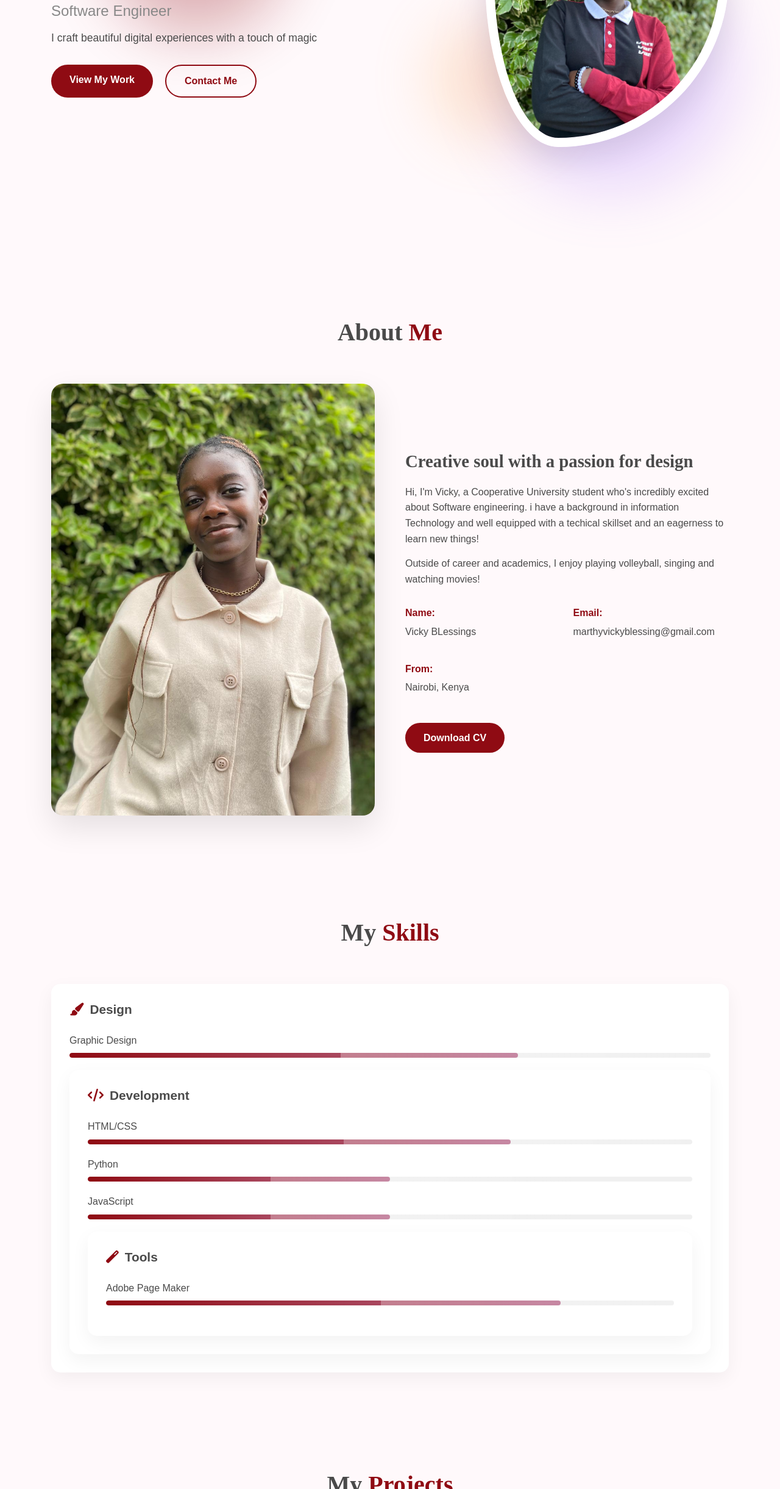
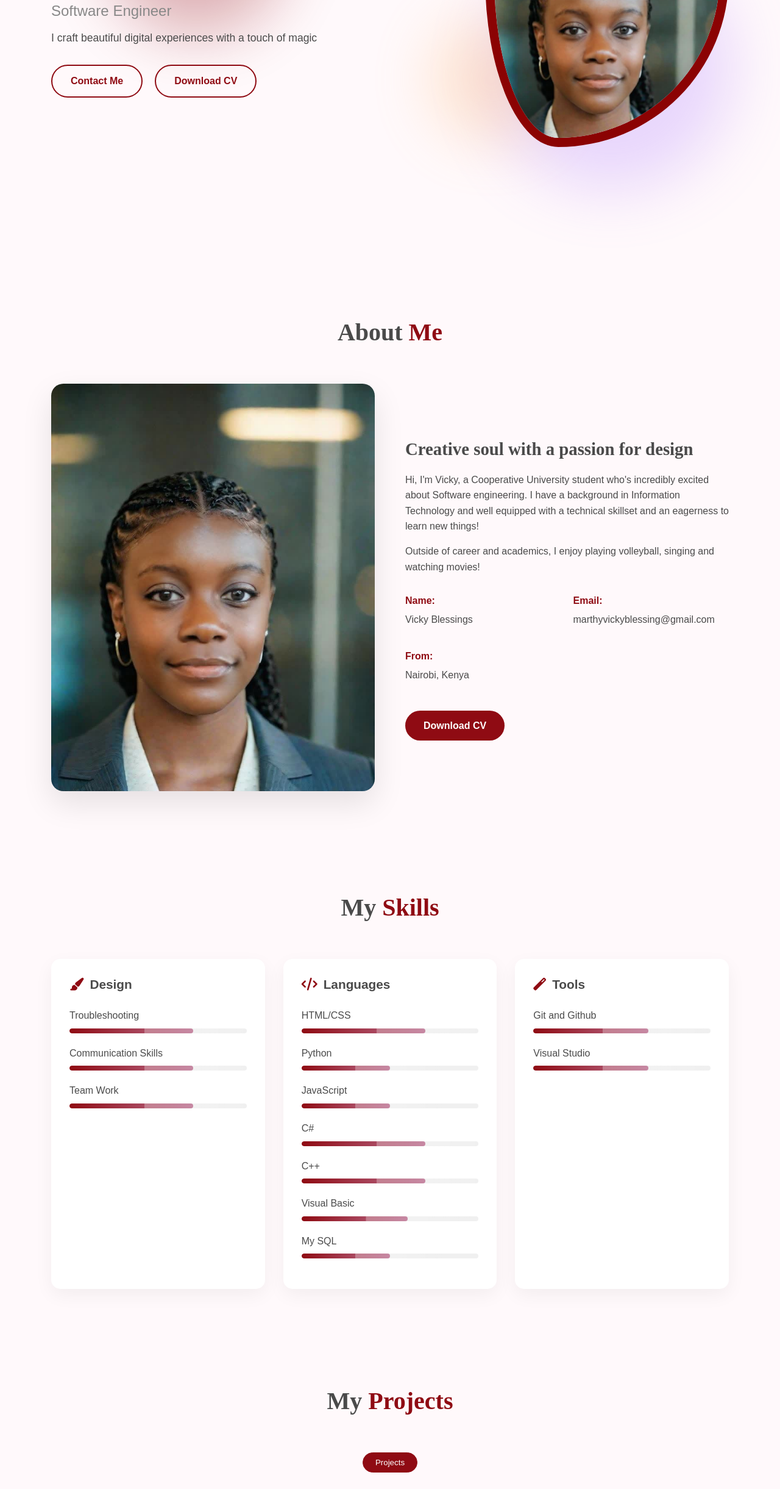
Before and after one commit to Vicky-Blessing/vicky-portfolio, a plain HTML site: page index.html in a window 1280 px wide. Shown: the part 359-2800 px from the top of the page at 61% size. Drawn offline with Linux system fonts and the light colour scheme.

Commit message:
MY PORTFOLIO

```diff
--- a/index.html
+++ b/index.html
@@ -11,6 +11,9 @@
     <header>
         <div class="container">
             <div class="logo">Vicky<span>Blessings.</span></div>
+
+            <input type="checkbox" id="menu-toggle" class="menu-toggle-checkbox">
+
             <nav class="nav-links">
                 <a href="#home">Home</a>
                 <a href="#about">About</a>
@@ -18,9 +21,11 @@
                 <a href="#projects">Projects</a>
                 <a href="#contact">Contact</a>
             </nav>
-            <div class="menu-toggle">
+
+            <label for="menu-toggle" class="menu-toggle">
                 <i class="fas fa-bars"></i>
-            </div>
+                <i class="fas fa-times"></i>
+            </label>
         </div>
     </header>
 
@@ -31,13 +36,13 @@
                 <h2>Software Engineer</h2>
                 <p>I craft beautiful digital experiences with a touch of magic</p>
                 <div class="hero-buttons">
-                    <a href="#projects" class="btn primary">View My Work</a>
                     <a href="#contact" class="btn secondary">Contact Me</a>
+                    <a href="VICKY'S CV.pdf" class="btn secondary">Download CV</a>
                 </div>
             </div>
             <div class="hero-image">
                 <div class="image-wrapper">
-                    <img src="vicky2.jpg" alt="My potrait">
+                    <img src="potrait.jpg" alt="My potrait">
                 </div>
             </div>
         </div>
@@ -53,13 +58,13 @@
             <h2 class="section-title">About <span>Me</span></h2>
             <div class="about-content">
                 <div class="about-image">
-                    <img src="vicky.jpg" alt="About me">
+                    <img src="potrait.jpg" alt="About me">
                 </div>
                 <div class="about-text">
                     <h3>Creative soul with a passion for design</h3>
                     <p>Hi, I'm Vicky, a Cooperative University student who's incredibly excited
-                        about Software engineering. i have a background in information Technology
-                        and well equipped with a techical skillset and an eagerness to learn new things!
+                        about Software engineering. I have a background in Information Technology
+                        and well equipped with a technical skillset and an eagerness to learn new things!
                     </p>
                     <p>Outside of career and academics, I enjoy playing volleyball, singing
                         and watching movies!
@@ -67,7 +72,7 @@
                     <div class="about-details">
                         <div class="detail-item">
                             <span>Name:</span>
-                            <p>Vicky BLessings</p>
+                            <p>Vicky Blessings</p>
                         </div>
                         <div class="detail-item">
                             <span>Email:</span>
@@ -88,16 +93,33 @@
         <div class="container">
             <h2 class="section-title">My <span>Skills</span></h2>
             <div class="skills-container">
+
                 <div class="skill-category">
                     <h3><i class="fas fa-paint-brush"></i> Design</h3>
                     <div class="skill-item">
-                        <span>Graphic Design</span>
+                        <span>Troubleshooting</span>
                         <div class="skill-bar">
                             <div class="skill-progress" style="width: 70%"></div>
                         </div>
                     </div>
+
+                    <div class="skill-item">
+                        <span>Communication Skills</span>
+                        <div class="skill-bar">
+                            <div class="skill-progress" style="width: 70%"></div>
+                        </div>
+                    </div>
+
+                    <div class="skill-item">
+                        <span>Team Work</span>
+                        <div class="skill-bar">
+                            <div class="skill-progress" style="width: 70%"></div>
+                        </div>
+                    </div>
+                </div>
+
                 <div class="skill-category">
-                    <h3><i class="fas fa-code"></i> Development</h3>
+                    <h3><i class="fas fa-code"></i> Languages</h3>
                     <div class="skill-item">
                         <span>HTML/CSS</span>
                         <div class="skill-bar">
@@ -118,16 +140,51 @@
                         </div>
                     </div>
 
+                    <div class="skill-item">
+                        <span>C#</span>
+                        <div class="skill-bar">
+                            <div class="skill-progress" style="width: 70%"></div>
+                        </div>
+                    </div>
+
+                    <div class="skill-item">
+                        <span>C++</span>
+                        <div class="skill-bar">
+                            <div class="skill-progress" style="width: 70%"></div>
+                        </div>
+                    </div>
+
+                    <div class="skill-item">
+                        <span>Visual Basic</span>
+                        <div class="skill-bar">
+                            <div class="skill-progress" style="width: 60%"></div>
+                        </div>
+                    </div>
+
+                    <div class="skill-item">
+                        <span>My SQL</span>
+                        <div class="skill-bar">
+                            <div class="skill-progress" style="width: 50%"></div>
+                        </div>
+                    </div>
+                </div>
+
                 <div class="skill-category">
                     <h3><i class="fas fa-magic"></i> Tools</h3>
 
                     <div class="skill-item">
-                        <span>Adobe Page Maker</span>
+                        <span>Git and Github</span>
                         <div class="skill-bar">
-                            <div class="skill-progress" style="width: 80%"></div>
+                            <div class="skill-progress" style="width: 65%"></div>
                         </div>
                     </div>
 
+                    <div class="skill-item">
+                        <span>Visual Studio</span>
+                        <div class="skill-bar">
+                            <div class="skill-progress" style="width: 65%"></div>
+                        </div>
+                    </div>
                 </div>
             </div>
         </div>
@@ -138,7 +195,6 @@
             <h2 class="section-title">My <span>Projects</span></h2>
             <div class="project-filters">
                 <button class="filter-btn active" data-filter="all">Projects</button>
-
             </div>
             <div class="projects-grid">
                 <div class="project-card" data-category="design">
@@ -147,6 +203,7 @@
                         <div class="project-overlay">
                             <h3>Eventify</h3>
                             <p>Web Application</p>
+                            <p>A fully responsive web application built with HTML, JavaScript and CSS for the front end, and PHP for the backend where users can easily book and register for events.</p>
                             <a href="#" class="project-link"><i class="fas fa-external-link-alt"></i></a>
                         </div>
                     </div>
@@ -157,6 +214,7 @@
                         <div class="project-overlay">
                             <h3>KALRO Website</h3>
                             <p>Website</p>
+                            <p>A responsive website built with HTML, CSS and JavaScript, with a message section, information section and footer section with the organization's address.</p>
                             <a href="#" class="project-link"><i class="fas fa-external-link-alt"></i></a>
                         </div>
                     </div>
@@ -198,7 +256,7 @@
                             <i class="fa-brands fa-instagram"></i>
                         </a>
                         <a href="https://www.linkedin.com/in/vicky-blessings/" target="_blank">
-                            <i class="fa-brands  fa-linkedin-in"></i>
+                            <i class="fa-brands fa-linkedin-in"></i>
                         </a>
                         <a href="https://github.com/Vicky-Blessing" target="_blank">
                             <i class="fa-brands fa-github"></i>
@@ -229,12 +287,10 @@
     <footer>
         <div class="container">
             <div class="footer-content">
-                <div class="footer-logo">Vicky<span>.</span></div>
-                <p>&copy 2025 Vicky Blessings. All rights reserved.</p>
+                <div class="footer-logo">Vicky.</div>
+                <p>&copy; 2025 Vicky Blessings. All Rights Reserved.</p>
             </div>
         </div>
     </footer>
-
-    <script src="script.js"></script>
 </body>
 </html>
--- a/styles.css
+++ b/styles.css
@@ -110,12 +110,8 @@ header {
     z-index: 1000;
     padding: 20px 0;
     transition: var(--transition);
-}
-
-header.scrolled {
     background-color: rgba(255, 255, 255, 0.95);
     box-shadow: 0 5px 20px rgba(0, 0, 0, 0.1);
-    padding: 15px 0;
 }
 
 header .container {
@@ -159,11 +155,24 @@ header .container {
     width: 100%;
 }
 
+/* Menu toggle styles */
+.menu-toggle-checkbox {
+    display: none;
+}
+
 .menu-toggle {
     display: none;
     font-size: 1.5rem;
     cursor: pointer;
     color: var(--dark-color);
+    position: relative;
+    width: 24px;
+    height: 24px;
+    z-index: 1001;
+}
+
+.menu-toggle .fa-times {
+    display: none;
 }
 
 /* Hero Section */
@@ -241,8 +250,10 @@ header .container {
     height: 400px;
     border-radius: 30% 70% 70% 30% / 30% 30% 70% 70%;
     overflow: hidden;
-    border: 15px solid white;
-    box-shadow: 0 20px 50px rgba(0, 0, 0, 0.1);
+    border: 15px solid rgb(139, 3, 3);
+    display: flex;
+    justify-content: center;
+    align-items: center;
 }
 
 .hero-image img {
@@ -485,7 +496,7 @@ header .container {
     padding: 30px;
     opacity: 0;
     transition: var(--transition);
-    color: white;
+    color: black;
 }
 
 .project-overlay h3 {
@@ -498,7 +509,7 @@ header .container {
     transform: translateY(20px);
     transition: var(--transition);
     transition-delay: 0.1s;
-    color: rgba(255, 255, 255, 0.8);
+    color: black;
 }
 
 .project-link {
@@ -675,20 +686,34 @@ footer {
 
     .nav-links {
         position: fixed;
-        top: 80px;
+        top: 0;
         left: -100%;
         width: 100%;
-        height: calc(100vh - 80px);
+        height: 100vh;
         background-color: white;
         flex-direction: column;
         align-items: center;
         justify-content: center;
         gap: 30px;
         transition: var(--transition);
+        z-index: 1000;
+        padding-top: 80px;
     }
 
-    .nav-links.active {
+    .menu-toggle-checkbox:checked ~ .nav-links {
         left: 0;
+    }
+
+    .menu-toggle .fa-times {
+        display: none;
+    }
+
+    .menu-toggle-checkbox:checked ~ .menu-toggle .fa-bars {
+        display: none;
+    }
+
+    .menu-toggle-checkbox:checked ~ .menu-toggle .fa-times {
+        display: block;
     }
 
     h2.section-title {
```
Also changed, not shown: script.js (deleted, +0 -121 lines), potrait.jpg (added), 1 other file.
